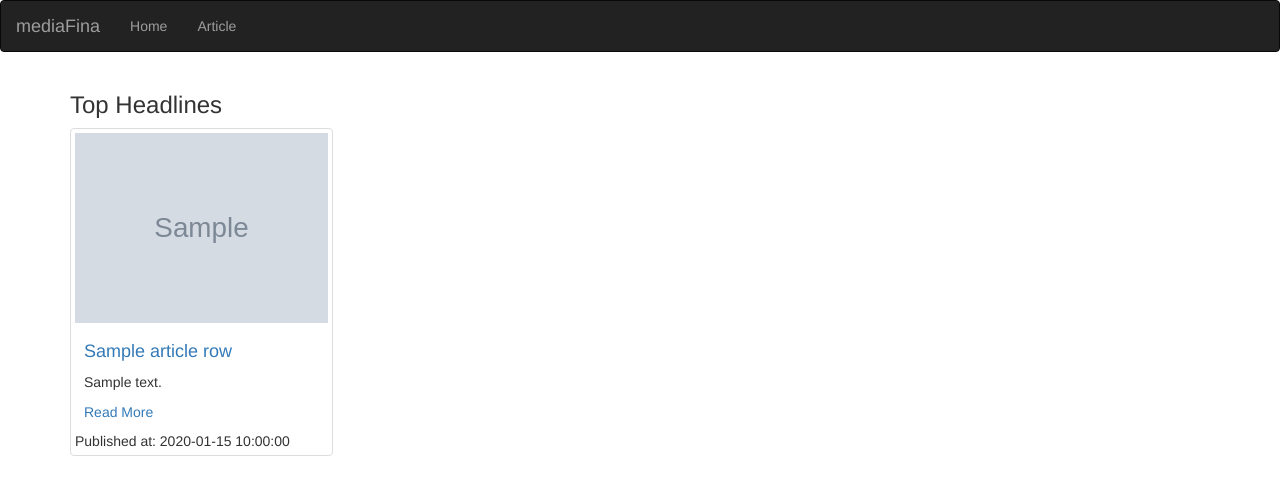
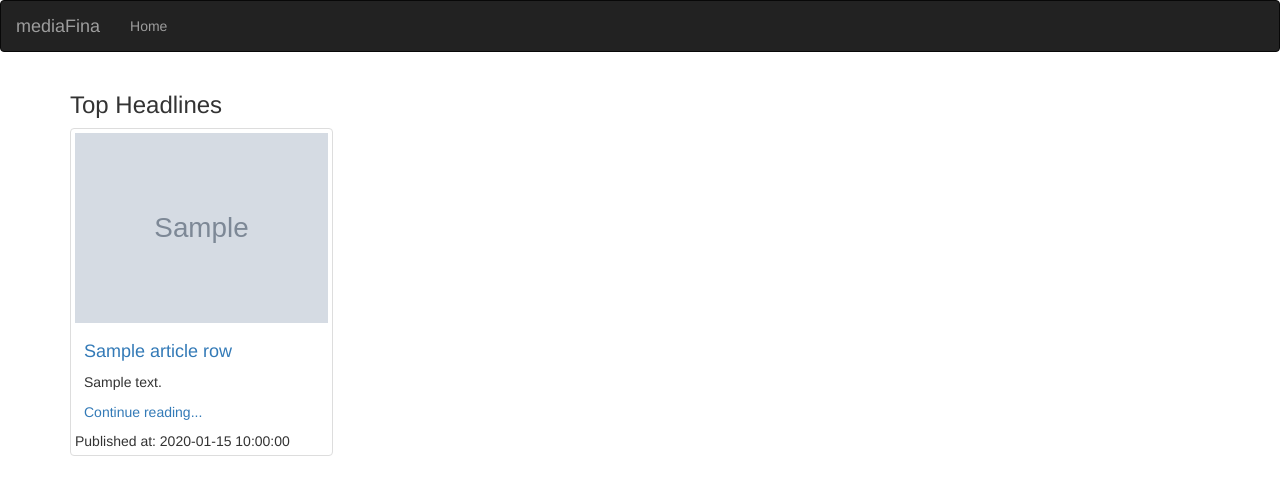
Before and after one commit to ombima452/mediaFina, a Flask app: template app/templates/articles.html in a window 1280 px wide. Shown: the top 495 px of the page. Run offline with Flask 2, Linux system fonts and the light colour scheme; the template is opened without the code that fills it: most values are stand-ins (such as "Sample title", 1, 10 or a date in 2020); grey boxes marked "Sample" are stand-in pictures; some libraries are stand-ins or nearby versions.

Commit message:
update articles

```diff
--- a/app/templates/articles.html
+++ b/app/templates/articles.html
@@ -18,7 +18,7 @@
 						      <div class="caption">
 						        <h4><a href="{{article.url}}" target="_blank">{{article.title |truncate(35)}}</a></h4>
 						        <p>{{article.description | truncate(80)}}</p>
-						        <a href="{{article.url}}" target="_blank"> Read More</a>
+						        <a href="{{article.url}}" target="_blank"> Continue reading...</a>
 
 
 						      </div>
--- a/app/templates/navbar.html
+++ b/app/templates/navbar.html
@@ -12,7 +12,6 @@
         <div class="navbar-collapse collapse">
             <ul class="nav navbar-nav">
                 <li><a href="/">Home</a></li>
-                <li><a href="#articles">Article</a></li>
         </div>
 
     </div>
```
